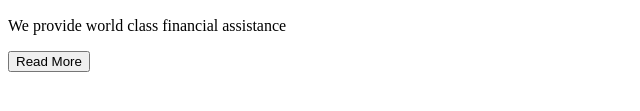
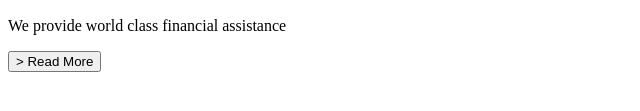
Before and after one commit to FinikBranson/fson-59-simpsons, a plain HTML site: page index.html in a window 1280 px wide. Shown: the part 199-310 px from the top of the page, 0-640 px from the left. Drawn offline with Linux system fonts and the light colour scheme.

Commit message:
add > on text button

```diff
--- a/index.html
+++ b/index.html
@@ -35,7 +35,7 @@
       <section>
         <h1>The Sky Is The Limit</h1>
         <p>We provide world class financial assistance</p>
-        <button type="button">Read More</button>
+        <button type="button">> Read More</button>
       </section>
     </main>
 
```
